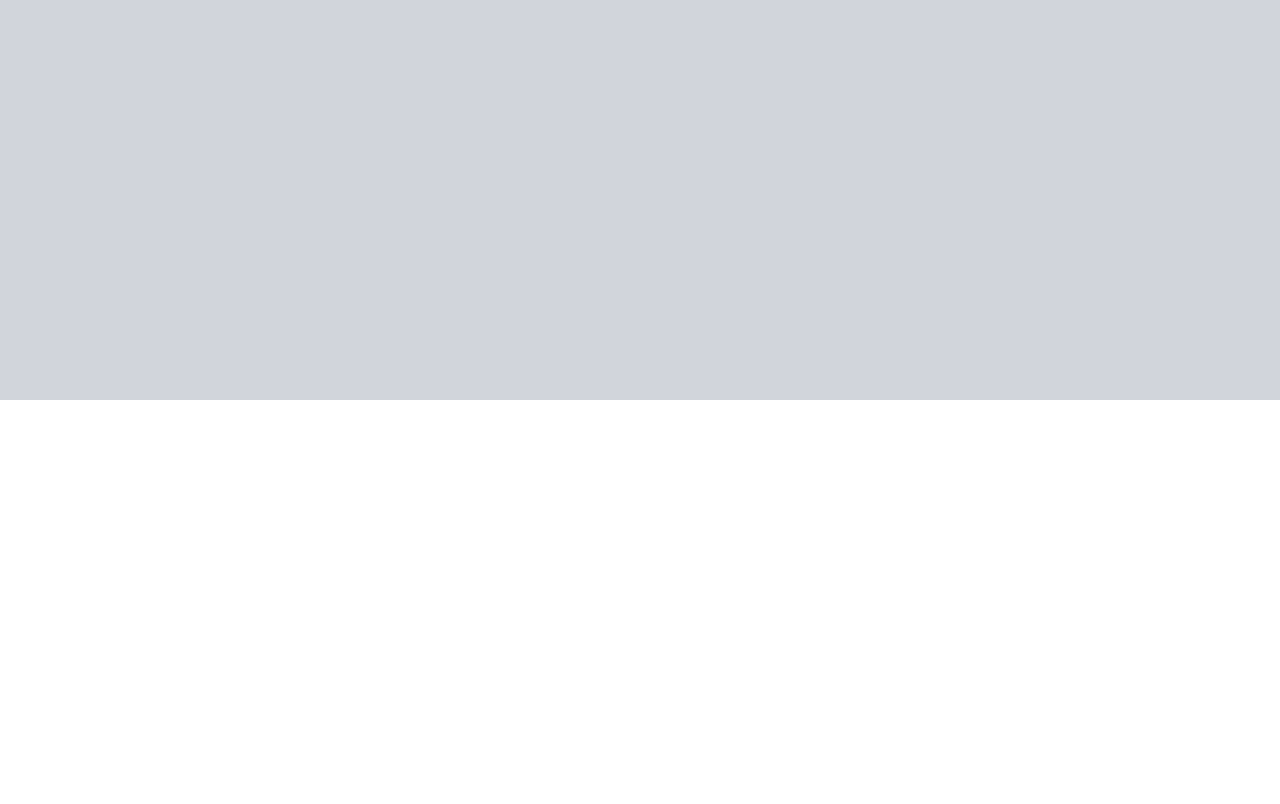
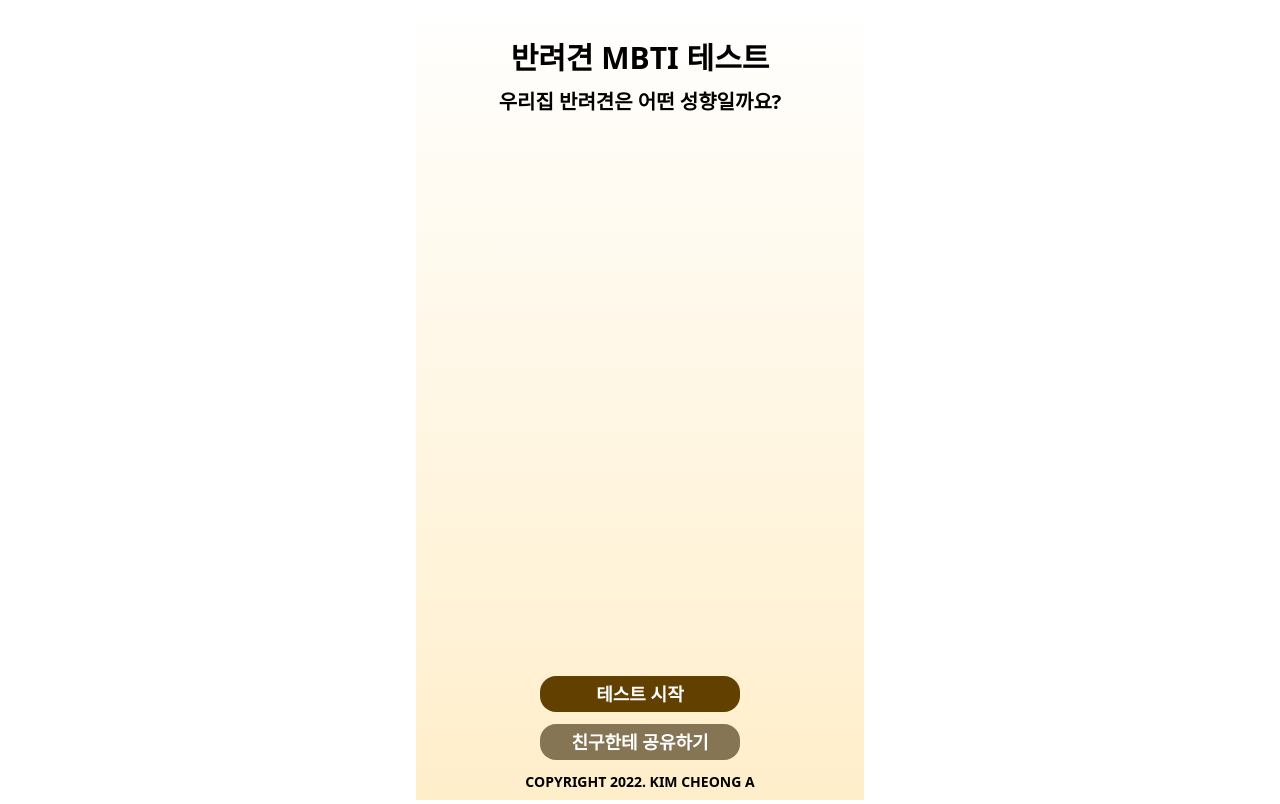
Before and after one commit to CheongAA/next-mbti-starter, a Next.js app: page / in a window 1280 px wide. Built offline with nearby package versions, Linux system fonts and the light colour scheme.

Commit message:
feat: Layout UI component 추가

```diff
--- /dev/null
+++ b/components/UI/Layout.tsx
@@ -0,0 +1,14 @@
+import React from 'react';
+
+const Layout = ({ children }: { children: JSX.Element }) => {
+    return (
+        <div className="min-h-screen w-full flex justify-center">
+            <div className="w-full max-w-md min-h-screen p-10 bg-gradient-to-b from-white to-background">
+                {children}
+                <p className="text-sm font-bold uppercase text-center py-3">Copyright 2022. kim cheong a</p>
+            </div>
+        </div>
+    );
+};
+
+export default Layout;
--- a/pages/_app.tsx
+++ b/pages/_app.tsx
@@ -1,6 +1,9 @@
 import '../styles/globals.css'
 import type { AppProps } from 'next/app'
+import Layout from '../components/UI/Layout'
 
 export default function App({ Component, pageProps }: AppProps) {
-  return <Component {...pageProps} />
+  return <Layout>
+    <Component {...pageProps} />
+  </Layout>
 }
--- a/pages/api/hello.ts
+++ /dev/null
@@ -1,13 +0,0 @@
-// Next.js API route support: https://nextjs.org/docs/api-routes/introduction
-import type { NextApiRequest, NextApiResponse } from 'next'
-
-type Data = {
-  name: string
-}
-
-export default function handler(
-  req: NextApiRequest,
-  res: NextApiResponse<Data>
-) {
-  res.status(200).json({ name: 'John Doe' })
-}
--- a/pages/index.tsx
+++ b/pages/index.tsx
@@ -1,10 +1,38 @@
 import Head from 'next/head'
 import Image from 'next/image'
+import Link from 'next/link';
+import Button from '../components/UI/Button';
+import Data from '../data/data.json';
 
-export default function Home() {
+const Home = () => {
   return (
-    <div className='w-full h-[400px] bg-gray-300'>
+    <main className="w-full h-full flex flex-col items-center justify-between text-center">
+      <Head>
+      </Head>
 
-    </div>
+      <div className="flex flex-col gap-3">
+        <h1 className="text-3xl font-bold">{Data.title}</h1>
+        <p className="text-xl font-semibold">
+          {Data.subtitle}
+        </p>
+      </div>
+      {/* <Animation /> */}
+      <div className="flex flex-col gap-3">
+        <Link href="/test">
+          <Button
+            title="테스트 시작"
+            backgroundColor="bg-primary"
+            textColor="text-white"
+          />
+        </Link>
+
+        <Button
+          title="친구한테 공유하기"
+          backgroundColor="bg-secondary"
+          textColor="text-white"
+        />
+      </div>
+    </main>
   )
 }
+export default Home;
```
